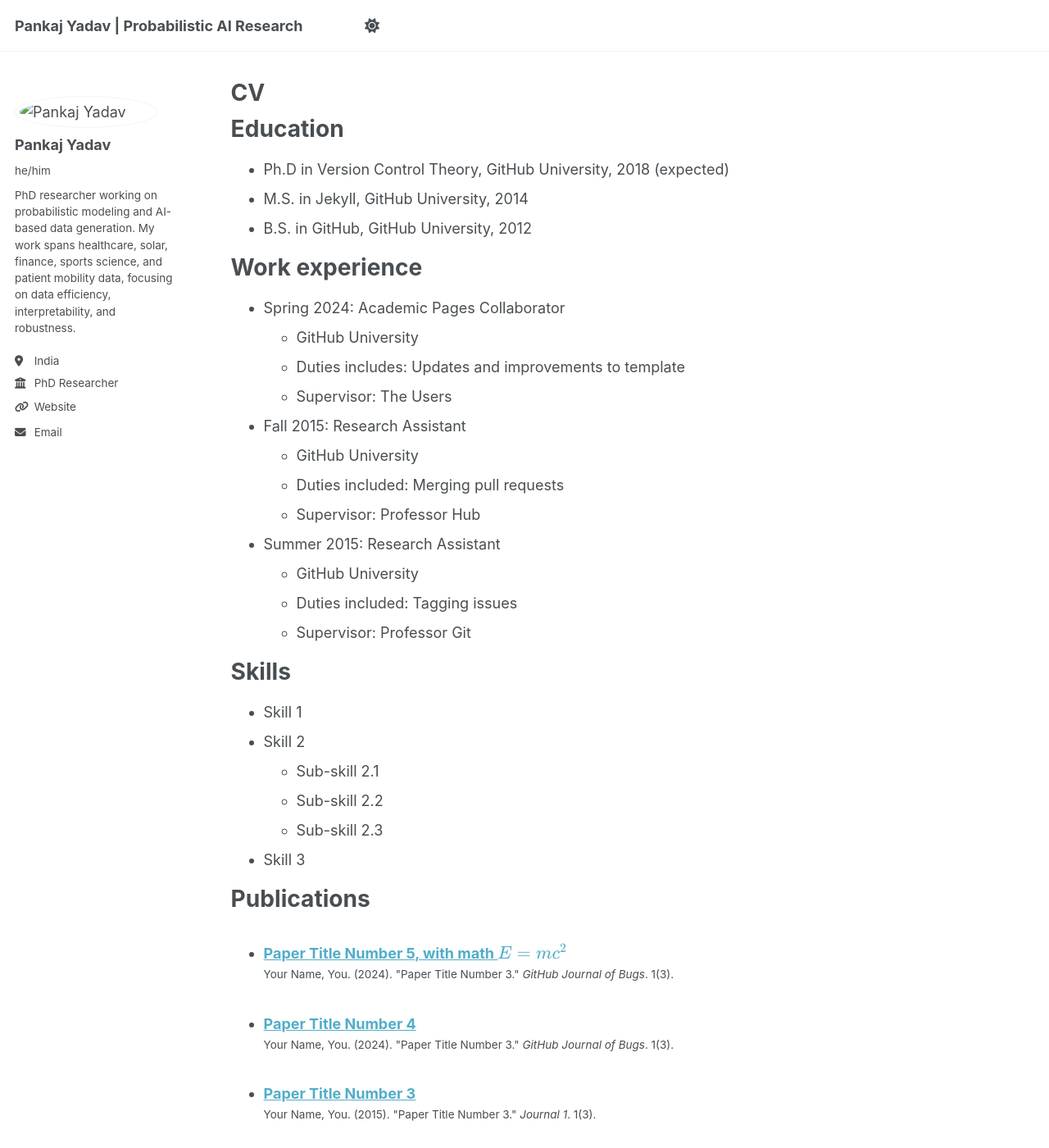
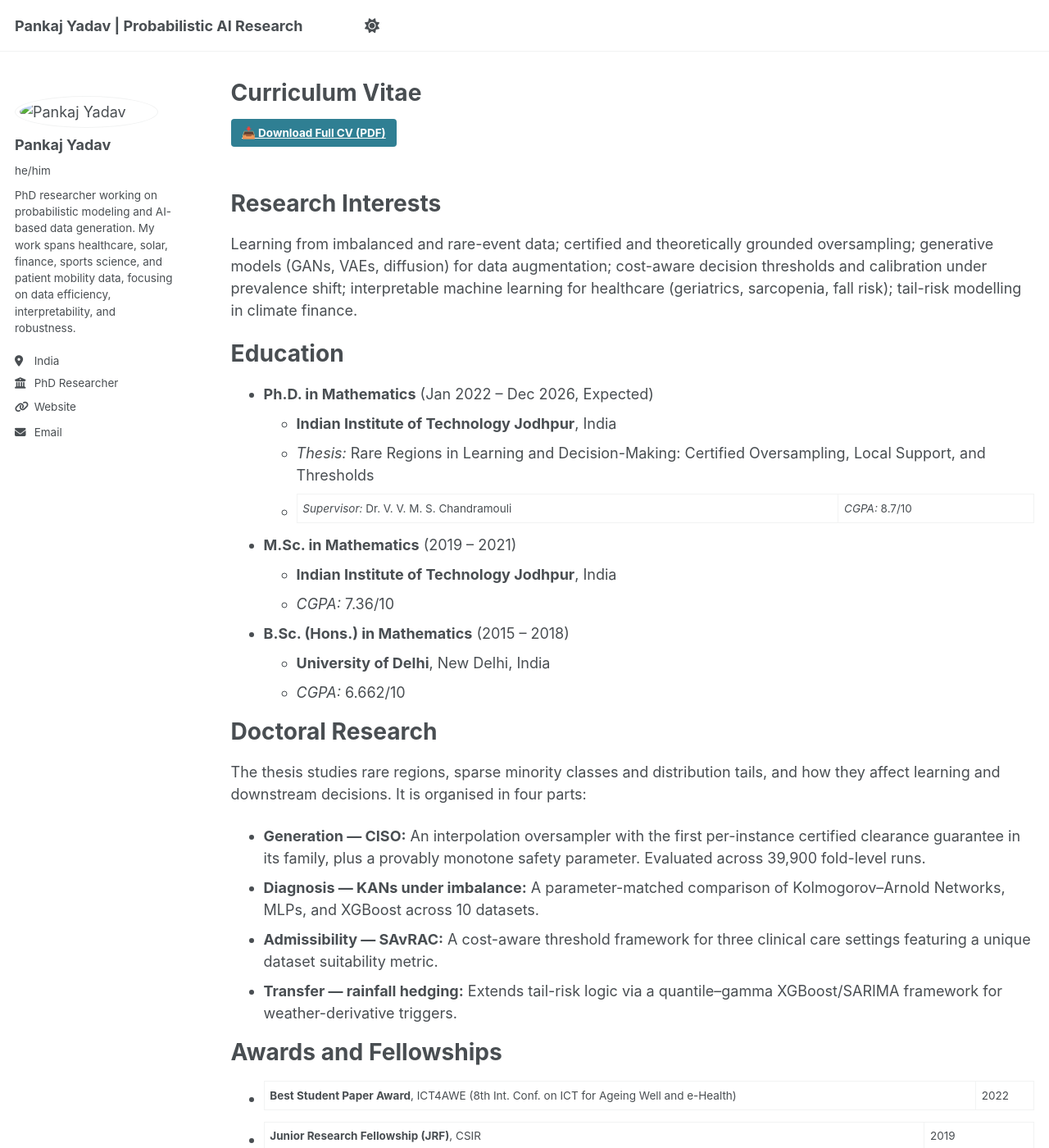
Before and after one commit to rogue816/pankajyadav.github.io, a Jekyll site: the page built from _pages/cv.md, in a window 1280 px wide and 1400 px high. Shown: the whole window at 82% size. Built offline with Jekyll 4.4.1, drawn with Linux system fonts in a browser that asks for light colours; a script that is not in the unit is left out; some of the changed text lies outside the part shown.

Commit message:
Update cv.md

```diff
--- a/_pages/cv.md
+++ b/_pages/cv.md
@@ -1,6 +1,6 @@
 ---
 layout: archive
-title: "CV"
+title: "Curriculum Vitae"
 permalink: /cv/
 author_profile: true
 redirect_from:
@@ -9,56 +9,72 @@ redirect_from:
 
 {% include base_path %}
 
+<a href="{{ '/files/Pankaj_Yadav_CV.pdf' | relative_url }}" class="btn btn--info" target="_blank" style="margin-bottom: 30px;">📥 Download Full CV (PDF)</a>
+
+Research Interests
+======
+Learning from imbalanced and rare-event data; certified and theoretically grounded oversampling; generative models (GANs, VAEs, diffusion) for data augmentation; cost-aware decision thresholds and calibration under prevalence shift; interpretable machine learning for healthcare (geriatrics, sarcopenia, fall risk); tail-risk modelling in climate finance.
+
 Education
 ======
-* Ph.D in Version Control Theory, GitHub University, 2018 (expected)
-* M.S. in Jekyll, GitHub University, 2014
-* B.S. in GitHub, GitHub University, 2012
+* **Ph.D. in Mathematics** (Jan 2022 – Dec 2026, Expected)
+  * **Indian Institute of Technology Jodhpur**, India
+  * *Thesis:* Rare Regions in Learning and Decision-Making: Certified Oversampling, Local Support, and Thresholds
+  * *Supervisor:* Dr. V. V. M. S. Chandramouli | *CGPA:* 8.7/10
+* **M.Sc. in Mathematics** (2019 – 2021)
+  * **Indian Institute of Technology Jodhpur**, India
+  * *CGPA:* 7.36/10
+* **B.Sc. (Hons.) in Mathematics** (2015 – 2018)
+  * **University of Delhi**, New Delhi, India
+  * *CGPA:* 6.662/10
 
-Work experience
+Doctoral Research
 ======
-* Spring 2024: Academic Pages Collaborator
-  * GitHub University
-  * Duties includes: Updates and improvements to template
-  * Supervisor: The Users
+The thesis studies rare regions, sparse minority classes and distribution tails, and how they affect learning and downstream decisions. It is organised in four parts:
+* **Generation — CISO:** An interpolation oversampler with the first per-instance certified clearance guarantee in its family, plus a provably monotone safety parameter. Evaluated across 39,900 fold-level runs.
+* **Diagnosis — KANs under imbalance:** A parameter-matched comparison of Kolmogorov–Arnold Networks, MLPs, and XGBoost across 10 datasets.
+* **Admissibility — SAvRAC:** A cost-aware threshold framework for three clinical care settings featuring a unique dataset suitability metric.
+* **Transfer — rainfall hedging:** Extends tail-risk logic via a quantile–gamma XGBoost/SARIMA framework for weather-derivative triggers.
 
-* Fall 2015: Research Assistant
-  * GitHub University
-  * Duties included: Merging pull requests
-  * Supervisor: Professor Hub
+Awards and Fellowships
+======
+* **Best Student Paper Award**, ICT4AWE (8th Int. Conf. on ICT for Ageing Well and e-Health) | 2022
+* **Junior Research Fellowship (JRF)**, CSIR | 2019
+* **CSIR–NET, Mathematical Sciences** — All India Rank 158 | 2019
+* **IIT–JAM, Mathematics** — All India Rank 598 | 2019
 
-* Summer 2015: Research Assistant
-  * GitHub University
-  * Duties included: Tagging issues
-  * Supervisor: Professor Git
+Technical Skills
+======
+* **Programming:** Python, R, MATLAB
+* **ML / DL Frameworks:** PyTorch, TensorFlow, scikit-learn, XGBoost
+* **Methodologies:** Imbalanced learning, oversampling (SMOTE variants, GANs, VAEs, diffusion), KANs, cost-sensitive thresholding, probability calibration, quantile regression, SARIMA, non-parametric statistical testing (Friedman, Wilcoxon)
+* **Tools:** LaTeX, Git
 
-Skills
+Leadership and Service
 ======
-* Skill 1
-* Skill 2
-  * Sub-skill 2.1
-  * Sub-skill 2.2
-  * Sub-skill 2.3
-* Skill 3
+* **General Secretary**, Hostel B3 | IIT Jodhpur (Sep 2024 – Oct 2025)
+* **Head**, Institute Dining Committee | IIT Jodhpur (Sep 2024 – Sep 2025)
 
 Publications
 ======
-  <ul>{% for post in site.publications reversed %}
+<ul>
+  {% for post in site.publications reversed %}
     {% include archive-single-cv.html %}
-  {% endfor %}</ul>
+  {% endfor %}
+</ul>
 
-Talks
+Talks and Presentations
 ======
-  <ul>{% for post in site.talks reversed %}
-    {% include archive-single-talk-cv.html  %}
-  {% endfor %}</ul>
+<ul>
+  {% for post in site.talks reversed %}
+    {% include archive-single-talk-cv.html %}
+  {% endfor %}
+</ul>
 
-Teaching
+Teaching Experience
 ======
-  <ul>{% for post in site.teaching reversed %}
+<ul>
+  {% for post in site.teaching reversed %}
     {% include archive-single-cv.html %}
-  {% endfor %}</ul>
-
-Service and leadership
-======
-* Currently signed in to 43 different slack teams
+  {% endfor %}
+</ul>
```
